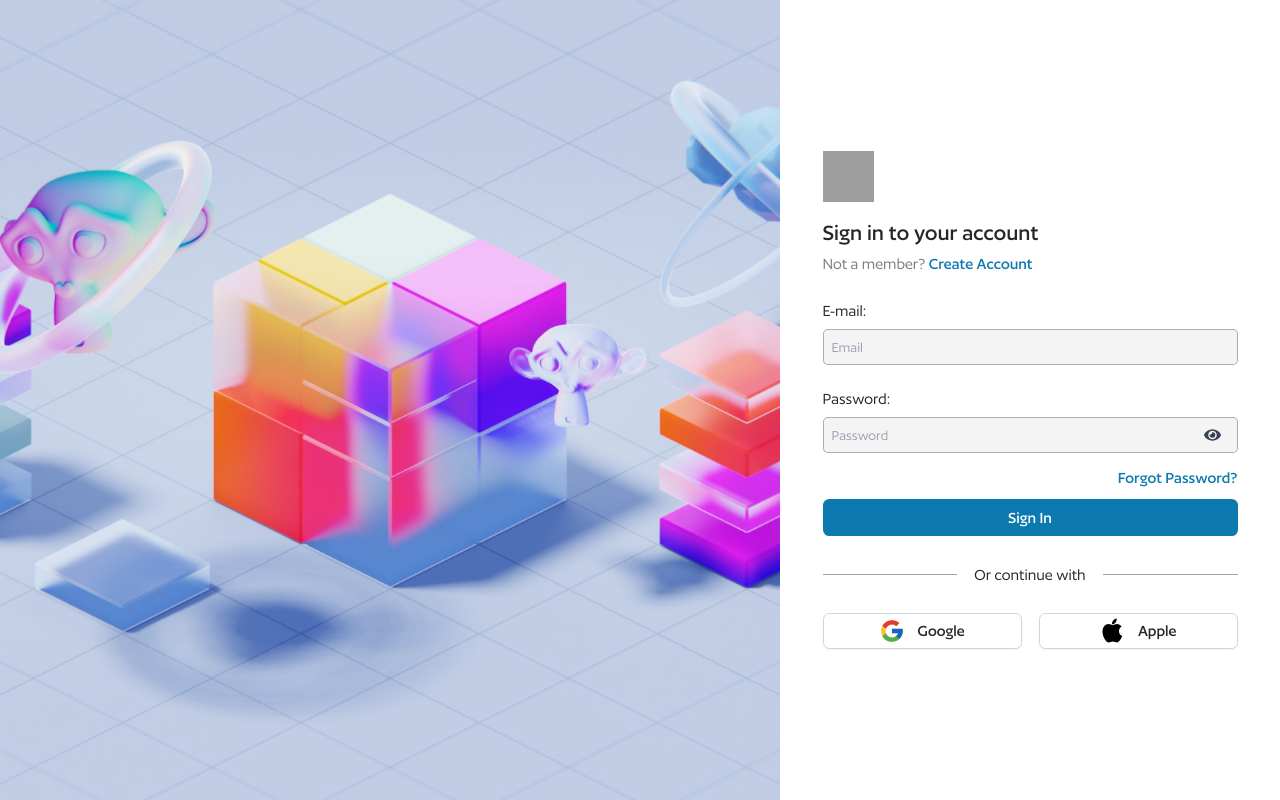
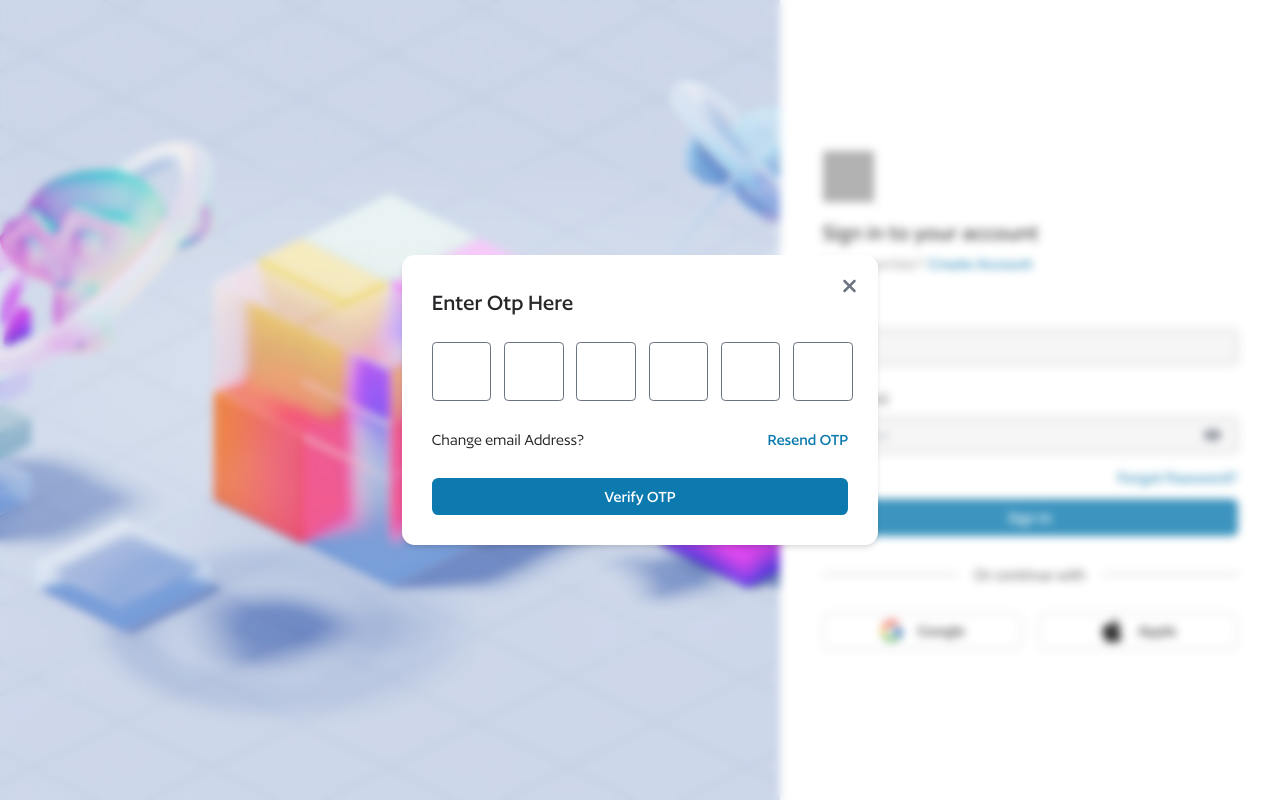
Before and after one commit to mani254/Corelic, a React (Vite) app in the folder frontend/: page /login in a window 1280 px wide. Both pictures are taken after a click on the element "Forgot Password?". Built offline with nearby package versions, Linux system fonts and the light colour scheme; grey boxes are pictures that could not be loaded.

Commit message:
forgot modal popup model ui comoponent along with modal component

```diff
--- a/frontend/src/App.jsx
+++ b/frontend/src/App.jsx
@@ -10,7 +10,7 @@ import Products from "./components/Products/Products";
 import Home from "./pages/Home";
 import LoginRegistration from "./pages/LoginRegistration";
 
-const Modal = lazy(() => import("./components/Modal/Modal"));
+import Modal from "./components/Modal/Modal";
 
 function App({ modal }) {
 	return (
--- a/frontend/src/components/LoginRegistration/ForgotPassword.jsx
+++ b/frontend/src/components/LoginRegistration/ForgotPassword.jsx
@@ -1,7 +1,80 @@
-import React from "react";
+import React, { useState } from "react";
+
+import CloseModelBtn from "../Modal/CloseModelBtn";
 
 function ForgotPassword() {
-	return <div className=""></div>;
+	const [showOtp, setShowOtp] = useState(true);
+
+	const [email, setEmail] = useState("");
+	const [otp, setOtp] = useState(Array(6).fill(""));
+
+	const [timer, setTimer] = useState(30);
+
+	const handleChange = (e, index) => {
+		const value = e.target.value;
+		if (/\d/.test(value) && value.length <= 1) {
+			const newOtp = [...otp];
+			newOtp[index] = value;
+			setOtp(newOtp);
+			if (index < 5) {
+				document.getElementById(`otp-${index + 1}`).focus();
+			}
+		}
+	};
+
+	const handleKeyDown = (e, index) => {
+		if (e.key === "Backspace" && index >= 0) {
+			const newOtp = [...otp];
+			newOtp[index] = "";
+			setOtp(newOtp);
+			document.getElementById(`otp-${index - 1}`).focus();
+		}
+	};
+
+	const handleSubmit = (e) => {
+		e.preventDefault();
+		// Handle OTP submission logic here
+		console.log("OTP:", otp.join(""));
+	};
+
+	return (
+		<div className="relative w-full max-w-md p-7 bg-white rounded-xl shadow-md">
+			{showOtp ? (
+				<>
+					<h3>Enter Otp Here</h3>
+
+					<div className="flex items-center justify-between gap-3 mt-5">
+						{otp.map((digit, index) => (
+							<input key={index} type="text" id={`otp-${index}`} value={digit} onChange={(e) => handleChange(e, index)} onKeyDown={(e) => handleKeyDown(e, index)} maxLength={1} className="w-14 h-14 text-center border border-gray-500  outline-none rounded" />
+						))}
+					</div>
+
+					<div className="flex justify-between mt-6">
+						<p className="cursor-pointer">Change email Address?</p>
+						<p className=" text-logo font-medium">Resend OTP</p>
+					</div>
+
+					<button type="submit" className="btn-1 mt-6">
+						Verify OTP
+					</button>
+				</>
+			) : (
+				<>
+					<h3>Forgot Password?</h3>
+					<p>Enter Your Registered email to change password</p>
+					<div className="input-wrapper mt-3 variant-2 w-full">
+						<label htmlFor="email">E-mail:</label>
+						<input type="email" placeholder="Email" name="email" id="email" />
+					</div>
+					<button className="btn-1">Get OTP</button>
+				</>
+			)}
+
+			<div className="absolute right-5 top-5">
+				<CloseModelBtn />
+			</div>
+		</div>
+	);
 }
 
 export default ForgotPassword;
--- a/frontend/src/components/LoginRegistration/Login.jsx
+++ b/frontend/src/components/LoginRegistration/Login.jsx
@@ -2,7 +2,11 @@ import React, { useState } from "react";
 import { FaEye, FaEyeSlash } from "react-icons/fa";
 import { NavLink } from "react-router-dom";
 
-function Login() {
+import { connect } from "react-redux";
+import { showModal } from "../../redux/modal/modalActions";
+import ForgotPassword from "./ForgotPassword";
+
+function Login({ showModal }) {
 	const [showPassword, setShowPassword] = useState(false);
 	return (
 		<>
@@ -36,11 +40,20 @@ function Login() {
 				</div>
 			</div>
 
-			<p className="font-medium text-logo text-end cursor-pointer">Forgot Password?</p>
+			<p className="font-medium text-logo text-end cursor-pointer" onClick={() => showModal(null, ForgotPassword)}>
+				Forgot Password?
+			</p>
 
 			<button className="btn-1"> Sign In</button>
 		</>
 	);
 }
 
-export default Login;
+const mapDispatchToProps = (dispatch) => {
+	return {
+		showModal: (props, component) => {
+			dispatch(showModal(props, component));
+		},
+	};
+};
+export default connect(null, mapDispatchToProps)(Login);
--- a/frontend/src/components/Modal/CloseModelBtn.jsx
+++ b/frontend/src/components/Modal/CloseModelBtn.jsx
@@ -2,11 +2,11 @@ import React from "react";
 import { connect } from "react-redux";
 import { hideModal } from "../../redux/modal/modalActions";
 
-function CloseModelBtn({ hideModal }) {
+function CloseModelBtn({ hideModal, className }) {
 	return (
 		<div>
 			<button className="exit-button" onClick={hideModal}>
-				<svg height="20px" viewBox="0 0 384 512">
+				<svg height="20px" viewBox="0 0 384 512" className="fill-gray-500">
 					<path d="M342.6 150.6c12.5-12.5 12.5-32.8 0-45.3s-32.8-12.5-45.3 0L192 210.7 86.6 105.4c-12.5-12.5-32.8-12.5-45.3 0s-12.5 32.8 0 45.3L146.7 256 41.4 361.4c-12.5 12.5-12.5 32.8 0 45.3s32.8 12.5 45.3 0L192 301.3 297.4 406.6c12.5 12.5 32.8 12.5 45.3 0s12.5-32.8 0-45.3L237.3 256 342.6 150.6z"></path>
 				</svg>
 			</button>
--- a/frontend/src/components/Modal/Modal.jsx
+++ b/frontend/src/components/Modal/Modal.jsx
@@ -12,7 +12,7 @@ const Modal = ({ props, component }) => {
 		};
 	}, [el, modalRoot]);
 
-	return ReactDOM.createPortal(<section className="modal-section w-full h-screen fixed top-0 left-0 bg-white bg-opacity-20 flex items-center justify-center z-50 backdrop-blur-xl">{component && React.createElement(component, props)}</section>, el);
+	return ReactDOM.createPortal(<section className="modal-section w-full h-screen fixed top-0 left-0 bg-white bg-opacity-20 flex items-center justify-center z-50 backdrop-blur-sm">{component && React.createElement(component, props)}</section>, el);
 };
 
 export default Modal;
```
